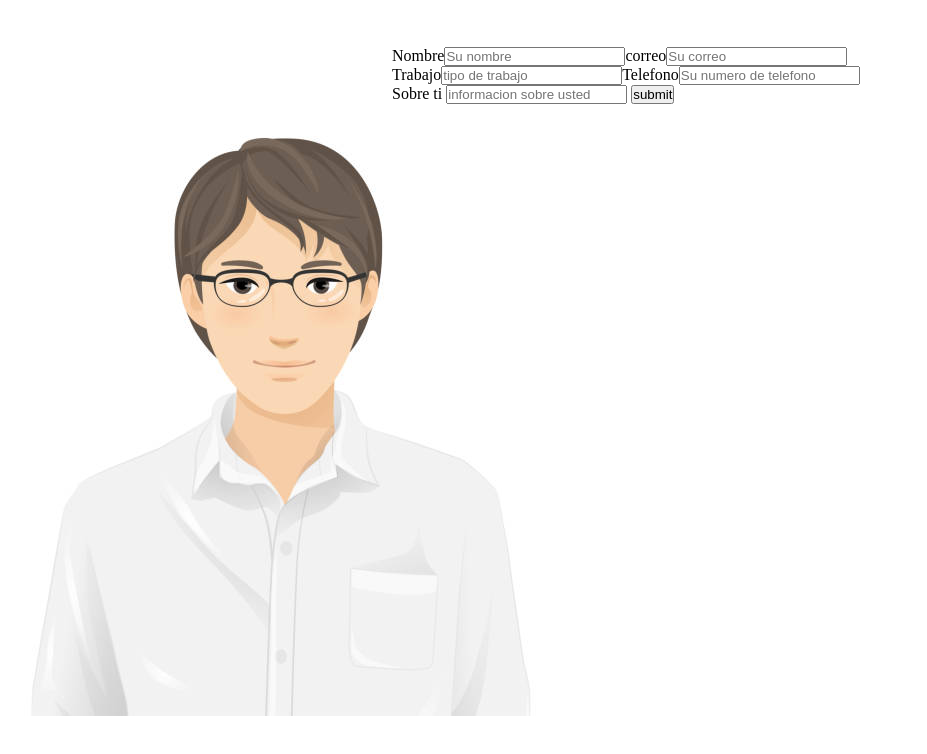
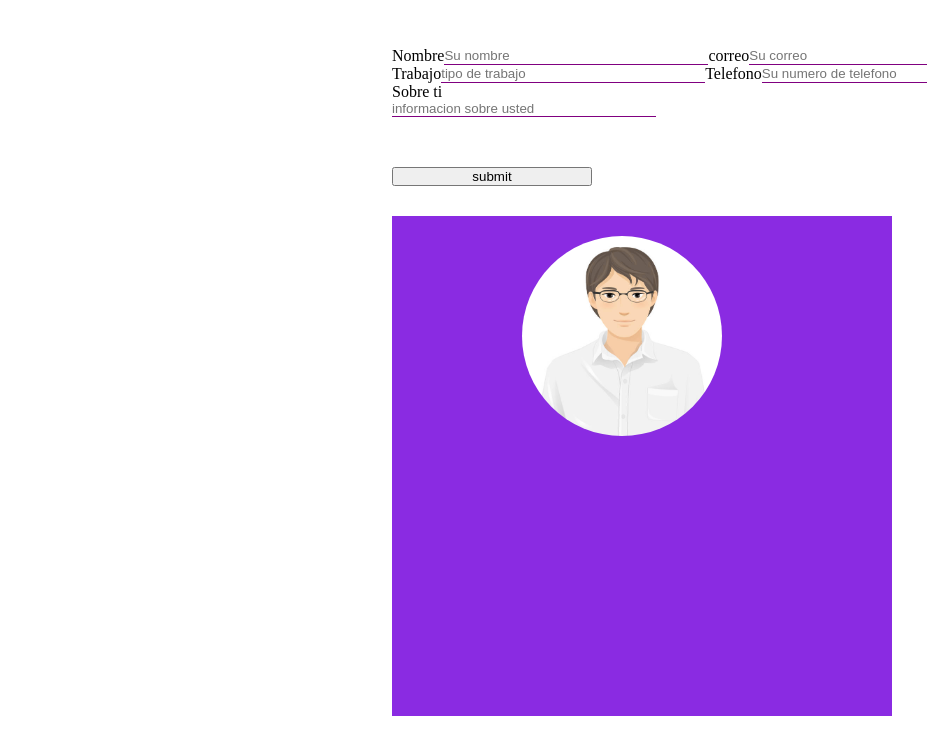
Before and after one commit to DeinyRB/Drilling_1_JS, a plain HTML site: page index.html in a window 1280 px wide. Shown: the part 40-794 px from the top of the page, without its empty margins (8-935 px from the left). Drawn offline with Linux system fonts and the light colour scheme.

Commit message:
estilos completados en termino medio

```diff
--- a/style.css
+++ b/style.css
@@ -16,3 +16,39 @@
   display: flex;
   justify-content: flex-start;
 }
+
+.input{
+  border-bottom: 1px solid purple;
+  border-top: 0;
+  border-left: 0;
+  border-right: 0;
+  width: 30%;
+}
+
+#info{
+  display: flex;
+  flex-direction: column;
+  justify-content: flex-start;
+
+}
+
+#submit{
+  width: 200px;
+  margin-top: 50px;
+}
+
+#contenedor{
+  width: 500px;
+  height: 500px;
+  background-color: blueviolet;
+  margin-left: 400px;
+  margin-top: 30px;
+}
+
+.img1{
+  width: 200px;
+  height: 200px;
+  border-radius: 100px;
+  margin-left: 130px;
+  margin-top: 20px;
+}
```
